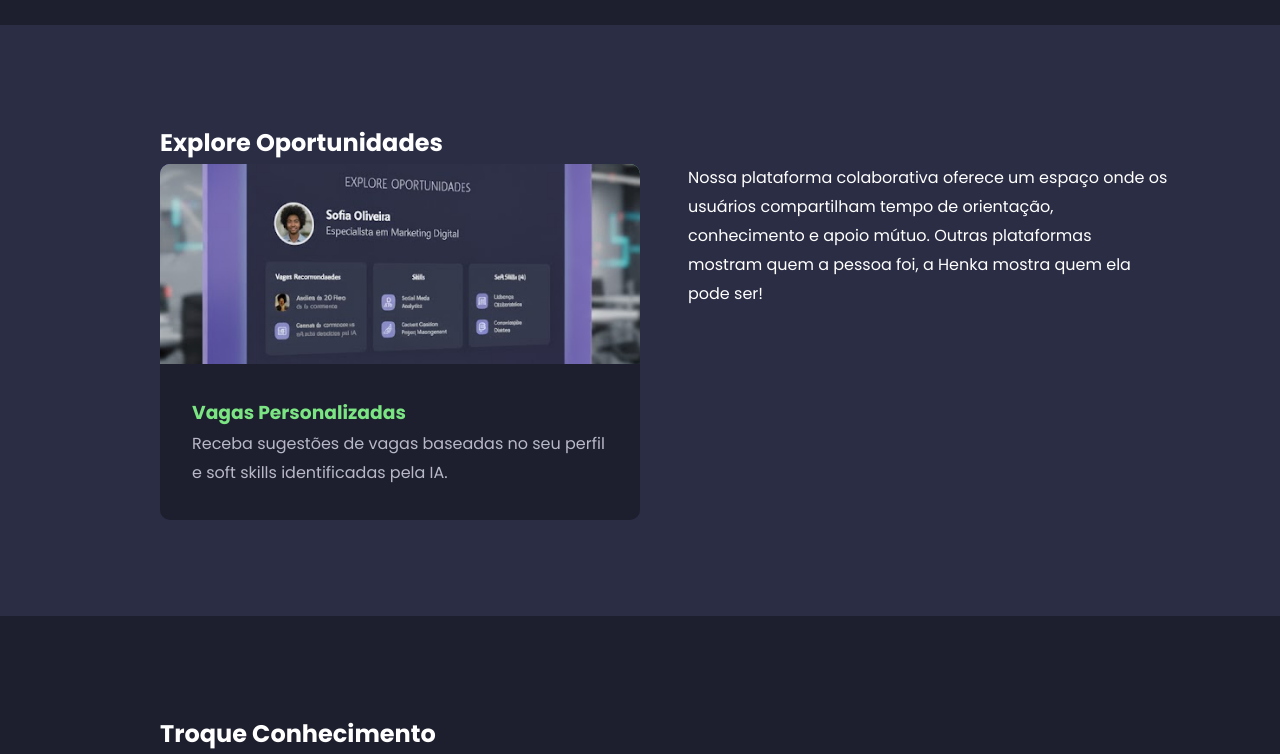
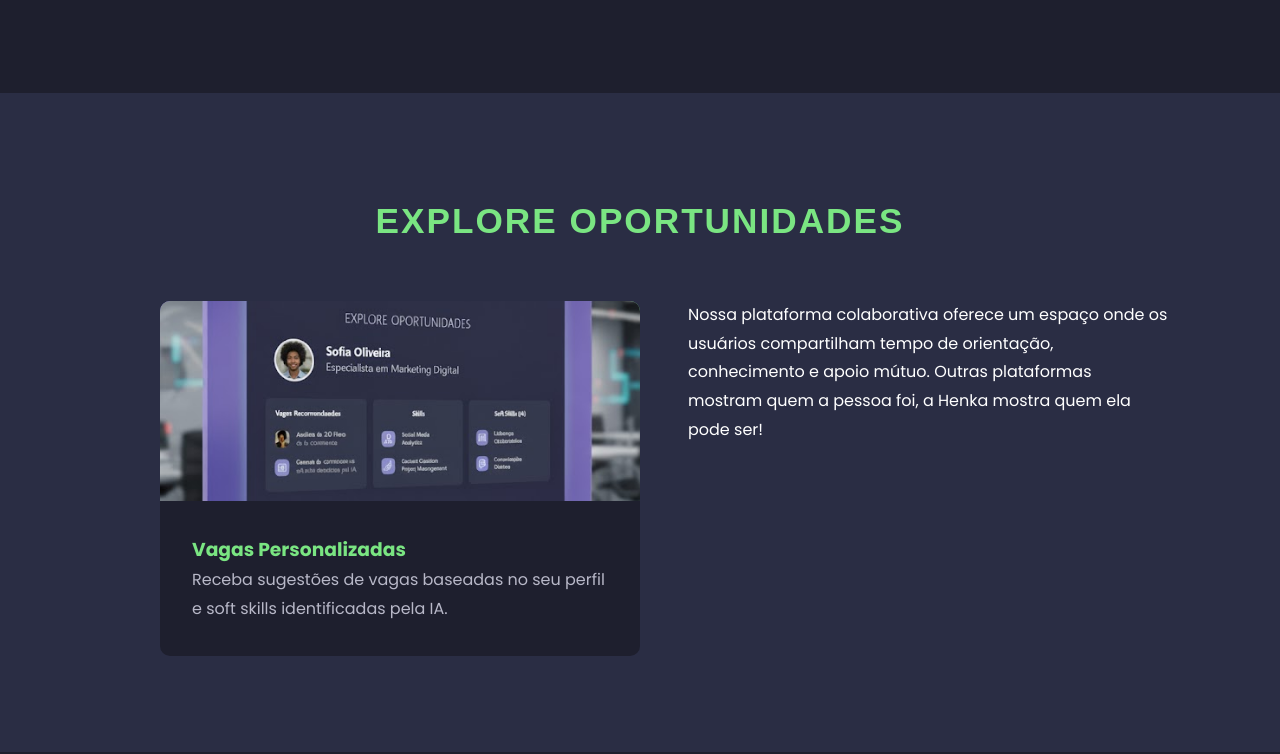
Before and after one commit to marklyhalley/Global-Solution-2025-2-Front-End, a plain HTML site: page index.html in a window 1280 px wide. Shown: the part 2860-3614 px from the top of the page. Drawn offline with Linux system fonts and the light colour scheme; a web font is replaced by a local one.

Commit message:
resolvendo titulos

```diff
--- a/index.html
+++ b/index.html
@@ -71,7 +71,7 @@
                     </div>
                 </div>
                 <div class="about-text">
-                    <h2 class="section-title">Conheça a Henka</h2>
+                    <h2 class="section-titulo">Conheça a Henka</h2>
                     <p>A Henka é a plataforma criada para um novo mundo do trabalho — um mundo em que mudar de carreira não é fraqueza, mas evolução. Numa era em que a tecnologia transforma profissões todos os dias, milhares de pessoas precisam se reinventar. O problema? As plataformas tradicionais não foram feitas para quem está recomeçando. Elas valorizam o passado. A Henka valoriza o potencial.
                     <br>
                     <p>Aqui, você encontra um espaço seguro, humano e inovador, pensado exclusivamente para quem está em transição. A Henka identifica suas soft skills, sua capacidade de adaptação, sua motivação e o que você pode se tornar. Porque o mercado precisa de profissionais que aprendem rápido — não apenas de currículos perfeitos.</p>
@@ -134,7 +134,7 @@
 
     <section class="oportunidades" id="solucao">
         <div class="container">
-            <h2 class="section-title">Explore Oportunidades</h2>
+            <h2 class="section-titulo">Explore Oportunidades</h2>
             <div class="oportunidades-conteudo">
                 <div class="oportunidades-card">
                     <div class="oportunidades-image">
@@ -154,7 +154,7 @@
 
     <section class="exchange">
         <div class="container">
-            <h2 class="section-title">Troque Conhecimento</h2>
+            <h2 class="section-titulo">Troque Conhecimento</h2>
             <div class="exchange-grid">
                 <div class="exchange-card">
                     <div class="exchange-icon"><i class="fa fa-comment" aria-hidden="true"></i></div>
```
